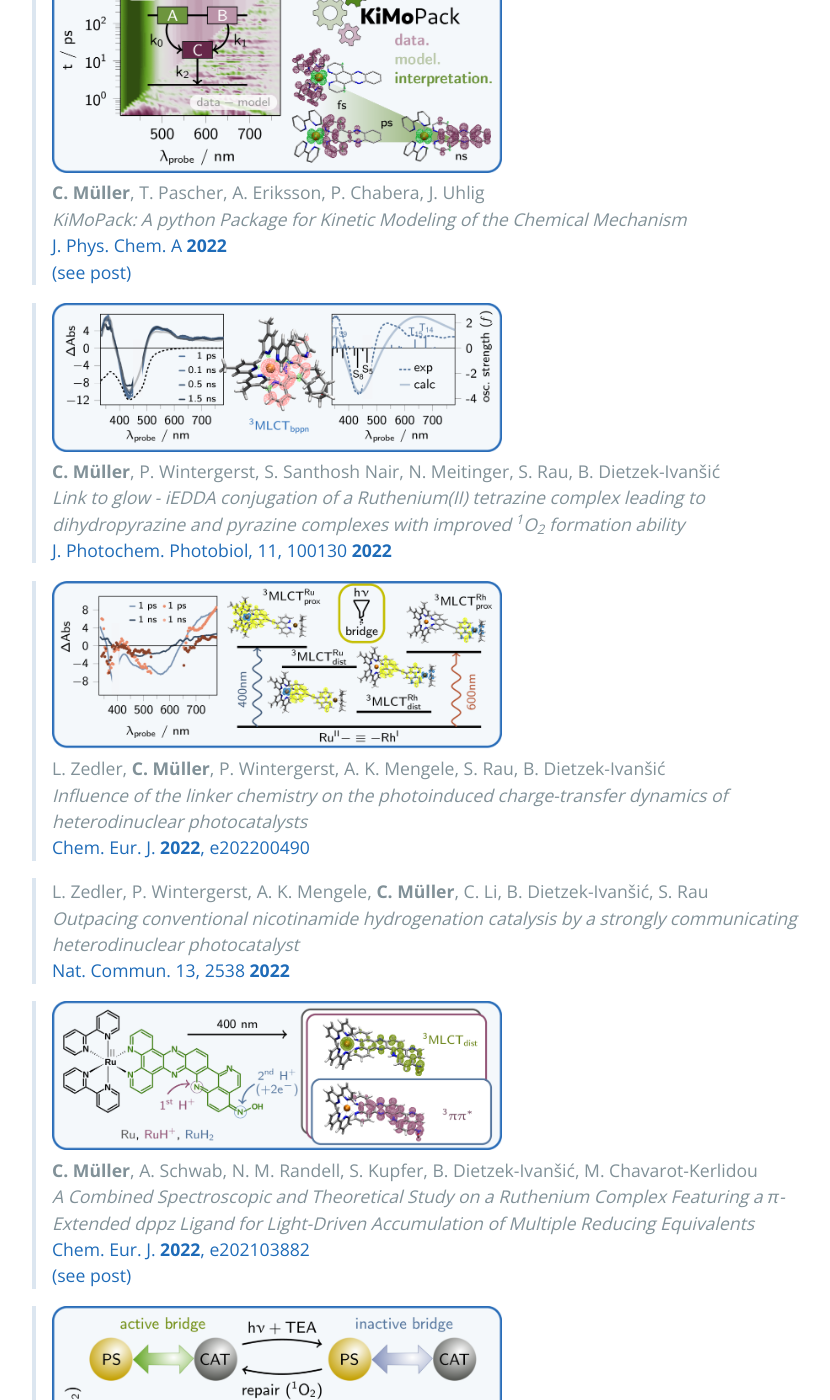
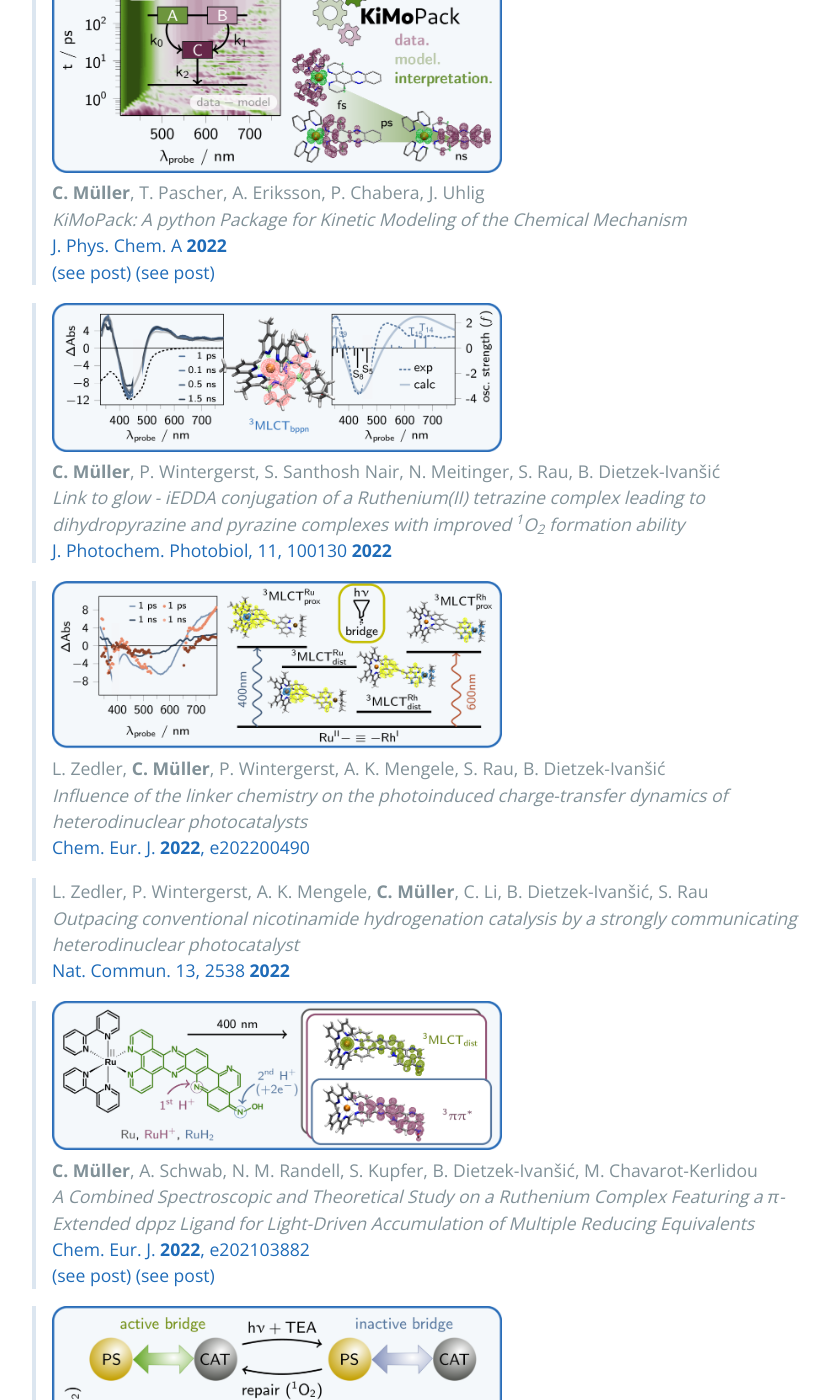
Before and after one commit to carolin-m/carolin-m.github.io, a Jekyll site: the page built from publications.md, in a window 1280 px wide and 1400 px high, scrolled down 898 px. Shown: the whole window, without its empty margins (192-1022 px from the left). Built offline with Jekyll 4.4.1, drawn with Linux system fonts in a browser that asks for light colours.

Commit message:
Update publications.md

```diff
--- a/publications.md
+++ b/publications.md
@@ -24,6 +24,7 @@
 > *KiMoPack: A python Package for Kinetic Modeling of the Chemical Mechanism* <br>
 > [J. Phys. Chem. A **2022**](https://doi.org/10.1021/acs.jpca.2c00907) <br>
 > [(see post)]({{ '_posts/2022-06-21-KiMoPack.html' | absolute_url }})
+> [(see post)](https://carolin-m.github.io/2022/06/21/KiMoPack.html)
 
 > <img width=450 src='./images/TOC_Ru-tetrazine.png'> <br>
 > **C. Müller**, P. Wintergerst, S. Santhosh Nair, N. Meitinger, S. Rau, B. Dietzek-Ivanšić <br>
@@ -44,12 +45,14 @@
 > *A Combined Spectroscopic and Theoretical Study on a Ruthenium Complex Featuring a π-Extended dppz Ligand for Light-Driven Accumulation of Multiple Reducing Equivalents* <br>
 > [Chem. Eur. J. **2022**, e202103882](https://doi.org/10.1002/chem.202103882) <br>
 > [(see post)]({{ '_posts/2022-03-16-RuLOxim.html' | absolute_url }})
+> [(see post)](https://carolin-m.github.io/2022/03/16/RuLOxim.html)
 
 > <img width=450 src='./images/TOC_Active-Repair_NatChem.png'> <br>
 > M. G. Pfeffer, **C. Müller**, E. T. E. Kastl, A. K. Mengele, B. Bagemihl, S. S. Fauth, J. Habermehl, L. Petermann, M. Wächtler, M. Schulz, D. Chartrand, F. Laverdière, P. Seeber, S. Kupfer, S. Gräfe, G. S. Hanan, J. G. Vos, B. Dietzek-Ivanšić, S. Rau <br>
 > *Active repair of a dinuclear photocatalyst for visible-light-driven hydrogen production* <br>
 > [Nat. Chem. **2022**](https://www.nature.com/articles/s41557-021-00860-6) <br>
 > [(see post)]({{ '_posts/2022-02-09-ActiveRepair_NatChem.html' | absolute_url }})
+> [(see post)](https://carolin-m.github.io/2022/02/09/ActiveRepair_NatChem.html)
 
 ## 2021 <br>
 #### total number: 7
```
